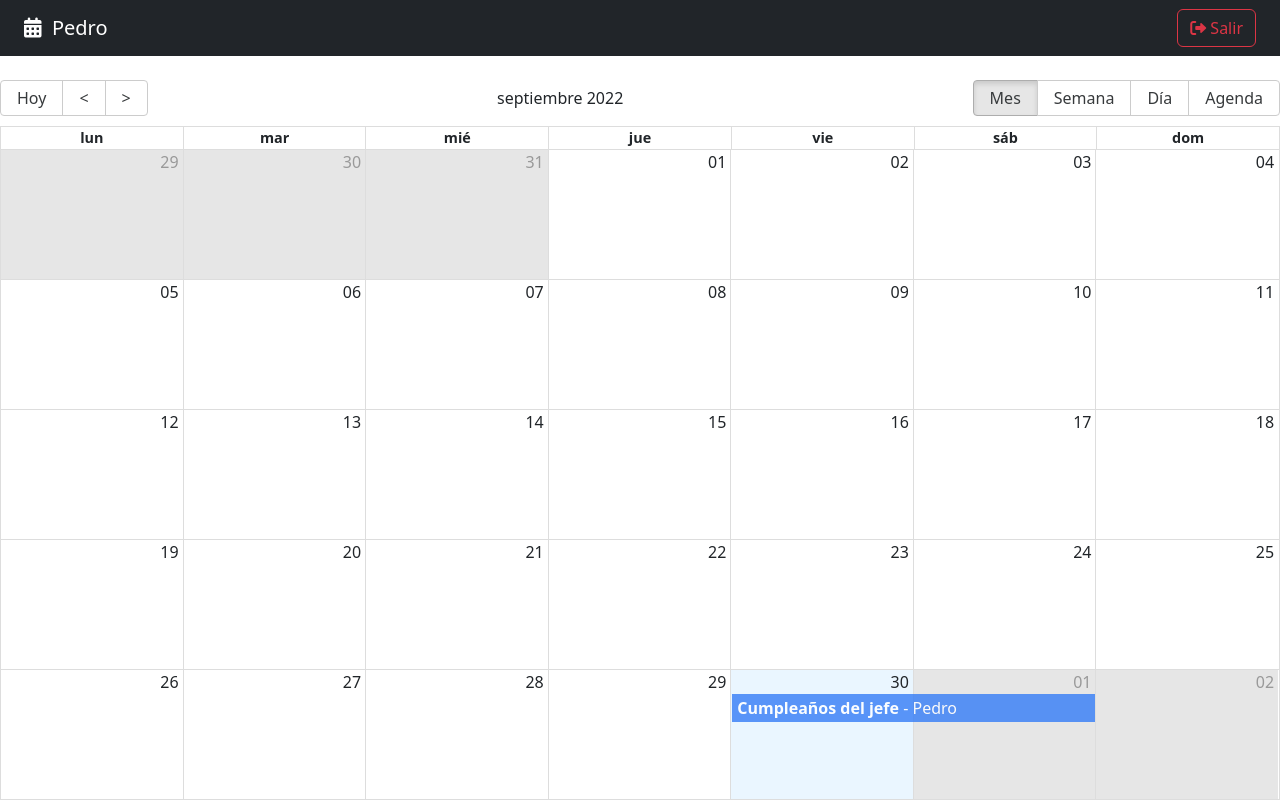
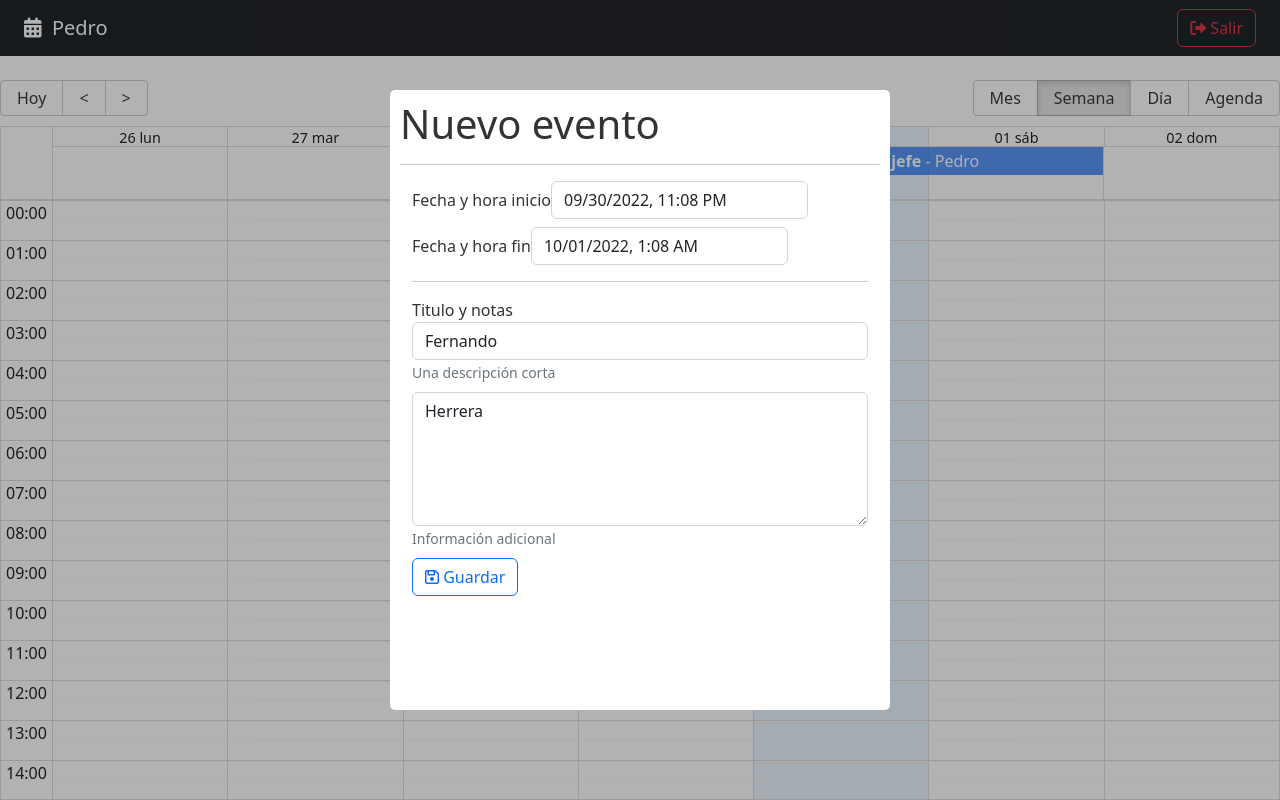
Before and after one commit to soleuil/curso-react, a React (Vite) app: page /auth in a window 1280 px wide. Built offline with nearby package versions, Linux system fonts and the light colour scheme.

Commit message:
added modal and datePicker

```diff
--- a/package.json
+++ b/package.json
@@ -12,7 +12,9 @@
     "date-fns": "^2.29.3",
     "react": "^18.2.0",
     "react-big-calendar": "^1.5.0",
+    "react-datepicker": "^4.8.0",
     "react-dom": "^18.2.0",
+    "react-modal": "^3.15.1",
     "react-router-dom": "6"
   },
   "devDependencies": {
--- /dev/null
+++ b/src/calendar/components/CalendarModal.jsx
@@ -0,0 +1,125 @@
+
+import { useState } from 'react';
+import { addHours } from 'date-fns';
+
+import Modal from 'react-modal';
+import DatePicker from 'react-datepicker';
+import 'react-datepicker/dist/react-datepicker.css';
+
+const customStyles = {
+    content: {
+      top: '50%',
+      left: '50%',
+      right: 'auto',
+      bottom: 'auto',
+      marginRight: '-50%',
+      transform: 'translate(-50%, -50%)',
+    },
+  };
+
+Modal.setAppElement('#root');
+
+export const CalendarModal = () => {
+
+    const [isOpen, setIsOpen] = useState(true);
+
+    const [formValues, setFormValues] = useState({
+        title: 'Fernando',
+        notes: 'Herrera',
+        start: new Date(),
+        end: addHours( new Date(), 2 ),
+    });
+
+    const onInputChange = ({ target }) => {
+        setFormValues({
+            ...formValues,
+            [target.name]: target.value
+        })
+    }
+
+    const onDateChanged = ( event, changing ) => {
+        setFormValues({
+            ...formValues,
+            [changing]: event
+        })
+    }
+
+    const onCloseModal = () => {
+        setIsOpen( false );
+    }
+
+  return (
+    <Modal
+        isOpen={ isOpen }
+        onRequestClose={ onCloseModal }
+        style={ customStyles }
+        className="modal"
+        overlayClassName="modal-fondo"
+        closeTimeoutMS={ 200 }
+    >
+        <h1> Nuevo evento </h1>
+        <hr />
+        <form className="container">
+
+            <div className="form-group mb-2">
+                <label>Fecha y hora inicio</label>
+                <DatePicker
+                    selected={ formValues.start }
+                    onChange={ (event) =>  onDateChanged(event, 'start')}
+                    className="form-control"
+                    dateFormat="Pp"
+                />
+            </div>
+
+            <div className="form-group mb-2">
+                <label>Fecha y hora fin</label>
+                <DatePicker
+                    minDate={ formValues.start }
+                    selected={ formValues.end }
+                    onChange={ (event) =>  onDateChanged(event, 'end')}
+                    className="form-control"
+                    dateFormat="Pp"
+                />
+            </div>
+
+            <hr />
+            <div className="form-group mb-2">
+                <label>Titulo y notas</label>
+                <input
+                    type="text"
+                    className="form-control"
+                    placeholder="Título del evento"
+                    name="title"
+                    autoComplete="off"
+                    value={ formValues.title }
+                    onChange={ onInputChange }
+                />
+                <small id="emailHelp" className="form-text text-muted">Una descripción corta</small>
+            </div>
+
+            <div className="form-group mb-2">
+                <textarea
+                    type="text"
+                    className="form-control"
+                    placeholder="Notas"
+                    rows="5"
+                    name="notes"
+                    value={ formValues.notes }
+                    onChange={ onInputChange }
+                ></textarea>
+                <small id="emailHelp" className="form-text text-muted">Información adicional</small>
+            </div>
+
+            <button
+                type="submit"
+                className="btn btn-outline-primary btn-block"
+            >
+                <i className="far fa-save"></i>
+                <span> Guardar</span>
+            </button>
+
+        </form>
+
+    </Modal>
+  )
+}
--- a/src/calendar/index.js
+++ b/src/calendar/index.js
@@ -3,3 +3,4 @@
 export * from './pages/CalendarPage';
 export * from './components/Navbar';
 export * from './components/CalendarEvent';
+export * from './components/CalendarModal';
--- a/src/calendar/pages/CalendarPage.jsx
+++ b/src/calendar/pages/CalendarPage.jsx
@@ -1,9 +1,10 @@
+import { useState } from 'react';
 import { Calendar } from 'react-big-calendar';
 import 'react-big-calendar/lib/css/react-big-calendar.css';
 
 import { addHours } from 'date-fns';
 
-import { Navbar, CalendarEvent } from '../';
+import { Navbar, CalendarEvent, CalendarModal } from '../';
 import { localizer, getMessagesES } from '../../helpers';
 
 
@@ -21,6 +22,8 @@
 
 export const CalendarPage = () => {
 
+  const [lastView, setLastView] = useState(localStorage.getItem('lastView') || 'week');
+
   const eventStyleGetter = ( event, start, end, isSelected ) => {
 
     const style = {
@@ -33,7 +36,19 @@
     return {
       style
     }
+  }
 
+  const onDoubleClick = ( event ) => {
+    console.log({ doubleClick: event });
+  }
+
+  const onSelect = ( event ) => {
+    console.log({ click: event });
+  }
+
+  const onViewChange= ( event ) => {
+    localStorage.setItem('lastView', event );
+    setLastView( event )
   }
 
   return (
@@ -43,7 +58,8 @@
       <Calendar
         culture='es'
         localizer={ localizer }
-        events={events}
+        events={ events }
+        defaultView={ lastView }
         startAccessor="start"
         endAccessor="end"
         style={{ height: 'calc( 100vh - 80px )' }}
@@ -52,8 +68,12 @@
         components={{
           event: CalendarEvent
         }}
+        onDoubleClickEvent={ onDoubleClick }
+        onSelectEvent={ onSelect }
+        onView={ onViewChange }
       />
 
+        <CalendarModal />
 
     </>
   )
--- a/src/styles.css
+++ b/src/styles.css
@@ -0,0 +1,40 @@
+/* Modal */
+.ReactModalPortal > div{
+    opacity: 0;
+}
+
+.ReactModalPortal .ReactModal__Overlay {
+    align-items: center;
+    display: flex;
+    justify-content: center;
+    transition: opacity .2s ease-in-out;
+    z-index: 999;
+}
+
+.modal-fondo {
+    background-color: rgba(0, 0, 0, 0.3);
+    bottom: 0;
+    left: 0;
+    right: 0;
+    top: 0;
+    position: fixed;
+}
+
+.ReactModalPortal .ReactModal__Overlay--after-open {
+    opacity: 1;
+}
+
+.ReactModalPortal .ReactModal__Overlay--before-close {
+    opacity: 0;
+}
+
+.modal {
+    background: white;
+    border-radius: 5px;
+    color: rgb(51, 51, 51);
+    display: inline;
+    max-height: 620px;
+    max-width: 500px;
+    outline: none;
+    padding: 10px;
+}
```
Also changed, not shown: 1 other file (tests, documents, lock files or other folders).
